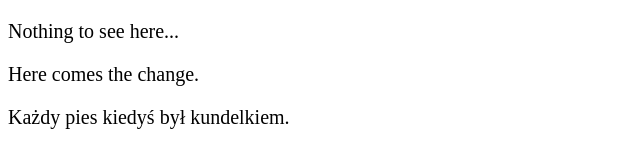
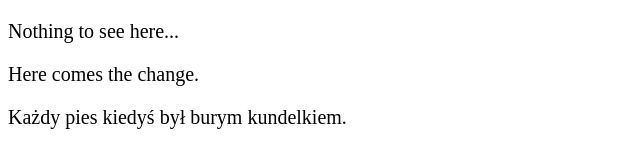
Before and after one commit to Witold-Wrzesniewski/Spck-editor-test, a plain HTML site: page index.html in a window 1280 px wide. Shown: the full height of the page, 0-640 px from the left. Drawn offline with Linux system fonts and the light colour scheme.

Commit message:
update2 index.html

```diff
--- a/index.html
+++ b/index.html
@@ -17,7 +17,7 @@
 <body>
   <p>Nothing to see here...</p>
   <p>Here comes the change.</p>
-  <p>Każdy pies kiedyś był kundelkiem.</p>
+  <p>Każdy pies kiedyś był  burym kundelkiem.</p>
   <!-- Project -->
   <script src="main.js"></script>
 </body>
```
